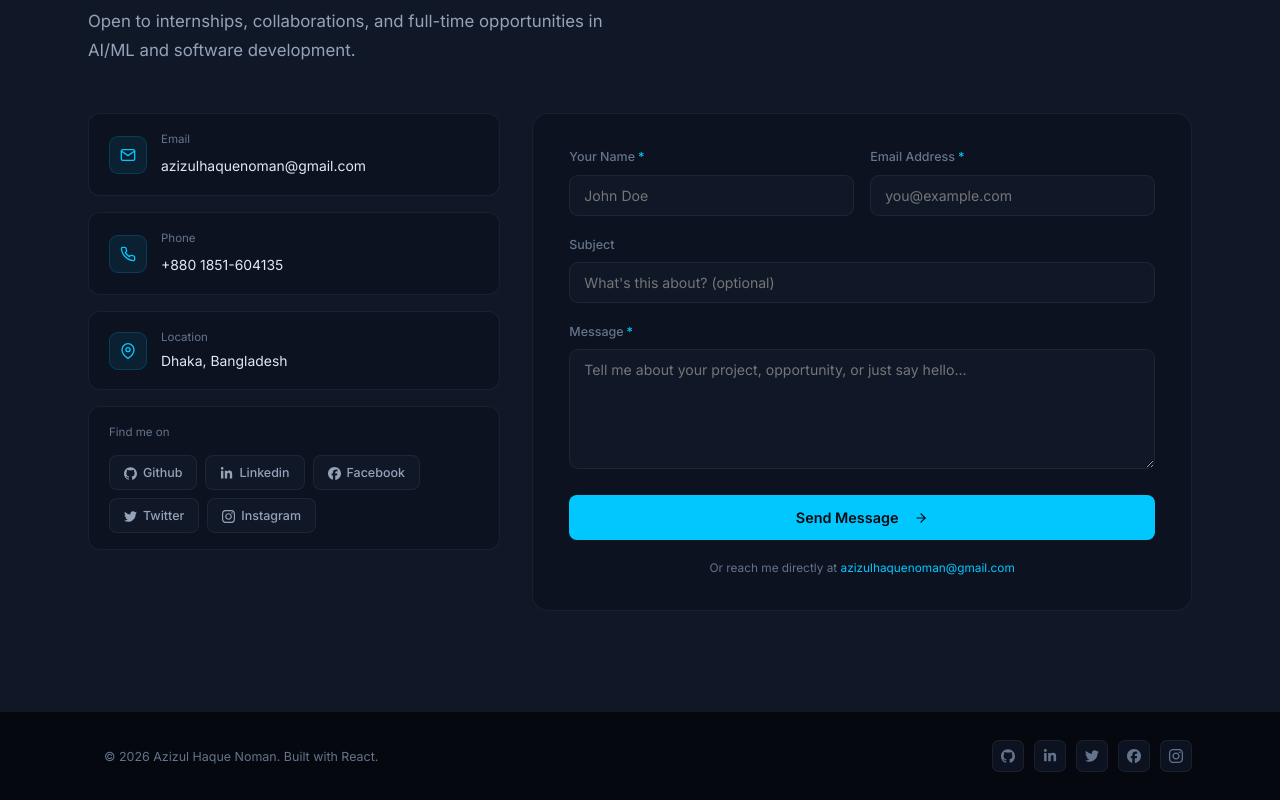
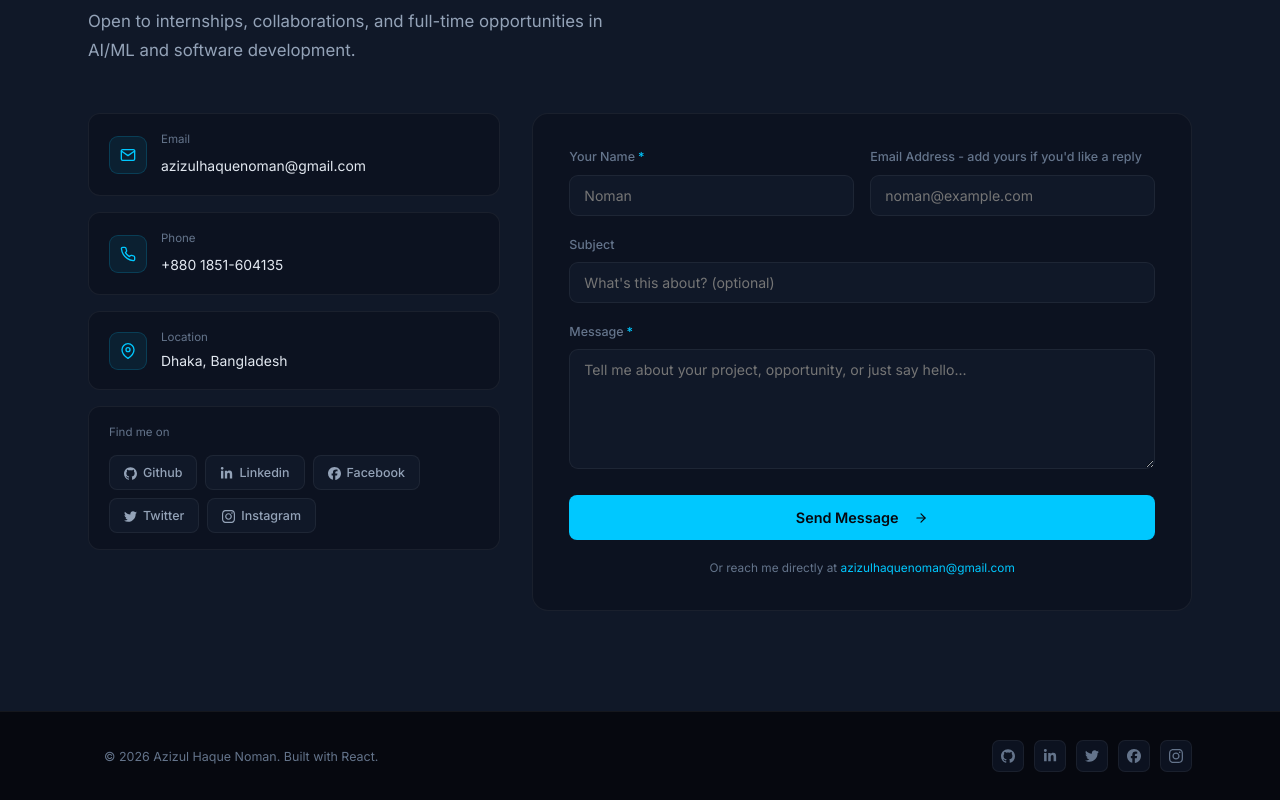
Before and after one commit to azizulhaquenoman/noman-trajectory, a React (Vite) app: page / in a window 1280 px wide. Shown: the part 7682-8482 px from the top of the page. Built offline with nearby package versions, Linux system fonts and the light colour scheme.

Commit message:
fix: update form validation to require only message and enhance email field placeholder

```diff
--- a/src/components/Contact.jsx
+++ b/src/components/Contact.jsx
@@ -33,7 +33,7 @@ export default function Contact() {
 
   const handleSubmit = async (e) => {
     e.preventDefault();
-    if (!form.email || !form.message) return;
+    if (!form.message) return;
 
     const serviceId = import.meta.env.VITE_EMAILJS_SERVICE_ID;
     const templateId = import.meta.env.VITE_EMAILJS_TEMPLATE_ID;
@@ -170,8 +170,15 @@ export default function Contact() {
               }}
             >
               <div style={{ display: 'grid', gridTemplateColumns: '1fr 1fr', gap: 16 }} className="form-row">
-                <Field label="Your Name" name="name" placeholder="John Doe" value={form.name} onChange={handleChange} required />
-                <Field label="Email Address" name="email" type="email" placeholder="you@example.com" value={form.email} onChange={handleChange} required />
+                <Field label="Your Name" name="name" placeholder="Noman" value={form.name} onChange={handleChange} required />
+                <Field
+                  label="Email Address - add yours if you'd like a reply"
+                  name="email"
+                  type="email"
+                  placeholder="noman@example.com"
+                  value={form.email}
+                  onChange={handleChange}
+                />
               </div>
               <Field label="Subject" name="subject" placeholder="What's this about? (optional)" value={form.subject} onChange={handleChange} />
               <Field label="Message" name="message" placeholder="Tell me about your project, opportunity, or just say hello..." value={form.message} onChange={handleChange} required textarea rows={5} />
```
